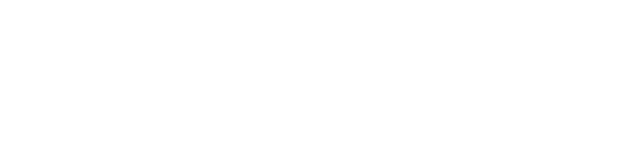
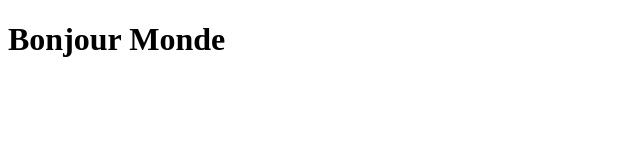
Before and after one commit to Samdez/helloWorld, a plain HTML site: page index.html in a window 1280 px wide. Shown: the whole page, without its empty margins (0-640 px from the left). Drawn offline with Linux system fonts and the light colour scheme.

Commit message:
Adding a <h1> in <body>

```diff
--- a/index.html
+++ b/index.html
@@ -5,5 +5,6 @@
   <title>BonjourMonde</title>
 </head>
 <body>
+  <h1>Bonjour Monde</h1>
 </body>
 </html>
```
